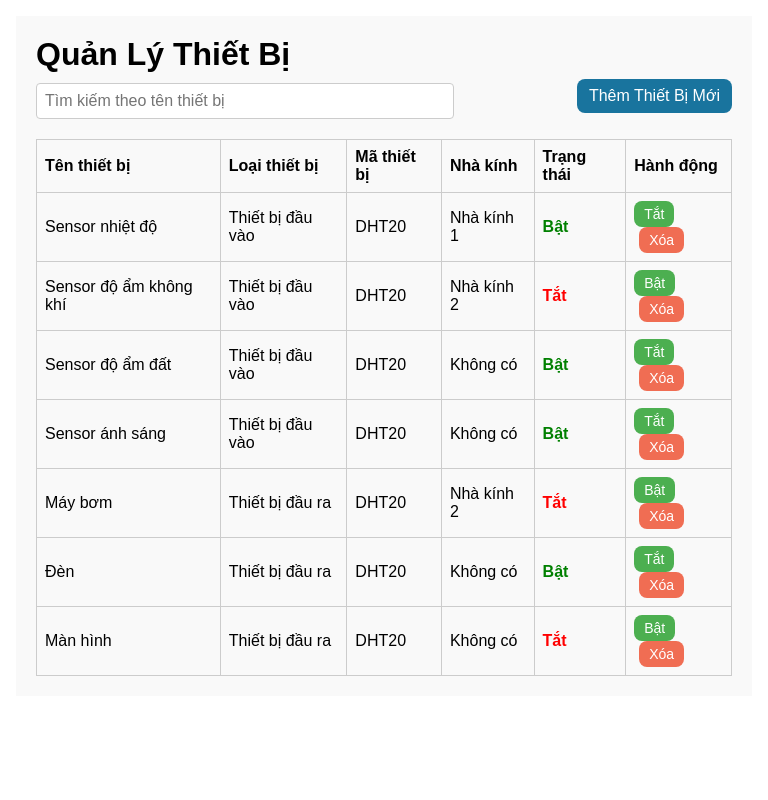
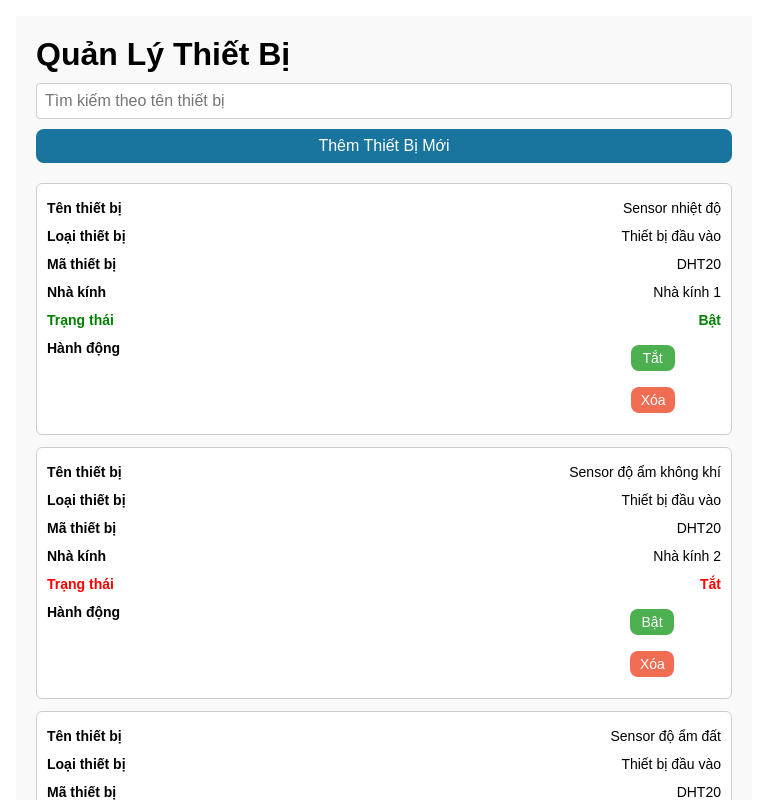
Before and after one commit to Alcization/Do_an_da_nganh, a React (Vite) app: page /user/devices in a window 768 px wide. Built offline with nearby package versions, Linux system fonts and the light colour scheme; sample sign-in values are in the browser's storage.

Commit message:
Add responsive for devices page

```diff
--- a/src/pages/user/devices/devices.jsx
+++ b/src/pages/user/devices/devices.jsx
@@ -107,20 +107,22 @@ function Devices() {
         <tbody>
           {filteredDevices.map((device) => (
             <tr key={device.id}>
-              <td>{device.name}</td>
-              <td>{device.type}</td>
-              <td>{device.code}</td>
-              <td>{device.greenhouse || 'Không có'}</td>
-              <td className={device.status === 'on' ? styles.statusOn : styles.statusOff}>
+              <td data-label="Tên thiết bị">{device.name}</td>
+              <td data-label="Loại thiết bị">{device.type}</td>
+              <td data-label="Mã thiết bị">{device.code}</td>
+              <td data-label="Nhà kính">{device.greenhouse || 'Không có'}</td>
+              <td data-label="Trạng thái" className={device.status === 'on' ? styles.statusOn : styles.statusOff}>
                 {device.status === 'on' ? 'Bật' : 'Tắt'}
               </td>
-              <td>
+              <td data-label="Hành động">
+                <div style={{ display: 'flex', flexWrap: 'wrap', gap: '6px' }}>
                   <button className={styles.toggleButton} onClick={() => handleToggleStatus(device.id)}>
                     {device.status === 'on' ? 'Tắt' : 'Bật'}
                   </button>
                   <button className={styles.deleteButton} onClick={() => handleDeleteClick(device)}>
                     Xóa
                   </button>
+                </div>
               </td>
             </tr>
           ))}
--- a/src/pages/user/devices/devices.module.css
+++ b/src/pages/user/devices/devices.module.css
@@ -135,3 +135,62 @@
   justify-content: flex-end;
   gap: 10px;
 }
+
+@media (max-width: 768px) {
+  .controls {
+    flex-direction: column;
+    align-items: stretch;
+    gap: 10px;
+  }
+
+  .searchInput {
+    width: 100%;
+  }
+
+  .addButton {
+    width: 100%;
+  }
+
+  .deviceTable {
+    display: block;
+    overflow-x: auto;
+    width: 100%;
+    display: flex;
+    flex-direction: column;
+  }
+
+  .deviceTable thead {
+    display: none;
+  }
+
+  .deviceTable tr {
+    display: flex;
+    flex-direction: column;
+    border: 1px solid #ccc;
+    margin-bottom: 12px;
+    background: white;
+    padding: 10px;
+    border-radius: 6px;
+  }
+
+  .deviceTable td {
+    border: none;
+    padding: 6px 0;
+    display: flex;
+    justify-content: space-between;
+    font-size: 14px;
+  }
+
+  .deviceTable td::before {
+    content: attr(data-label);
+    font-weight: bold;
+    flex: 1;
+    padding-right: 10px;
+  }
+
+  .toggleButton,
+  .deleteButton {
+    width: 48%;
+    margin: 5px 1%;
+  }
+}
--- a/src/pages/user/layout.css
+++ b/src/pages/user/layout.css
@@ -1,7 +1,6 @@
 .layout-container {
   display: flex;
   flex-direction: row;
-  height: 100vh;
   overflow: hidden;
 }
 
@@ -33,12 +32,20 @@
   cursor: pointer;
 }
 
+@media (min-width: 768px) {
+.layout-container {
+  height: 100vh;
+}
+}
+
 @media (max-width: 768px) {
 .sidebar-toggle {
   display: block;
 }
 
 .layout-container {
+  display: flex;
   flex-direction: column;
+  overflow: hidden;
 }
 }
```
Lines whose indentation alone changed are shown as unchanged.
